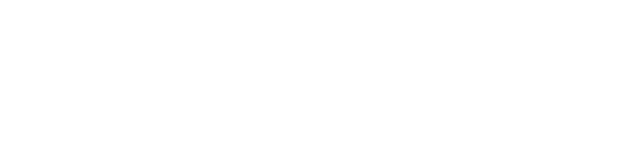
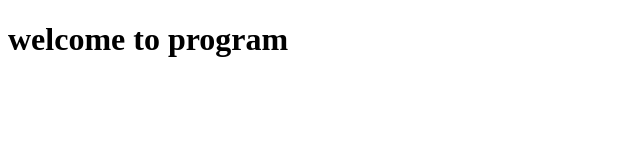
Before and after one commit to Aashik123475/hello, a plain HTML site: page index.html in a window 1280 px wide. Shown: the whole page, without its empty margins (0-640 px from the left). Drawn offline with Linux system fonts and the light colour scheme.

Commit message:
v2:added para od index.html

```diff
--- a/index.html
+++ b/index.html
@@ -6,6 +6,6 @@
     <title>Document</title>
 </head>
 <body>
-
+    <h1>welcome to program</h1>
 </body>
 </html>
```
